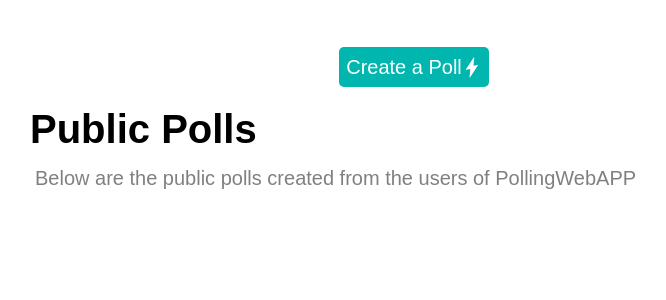
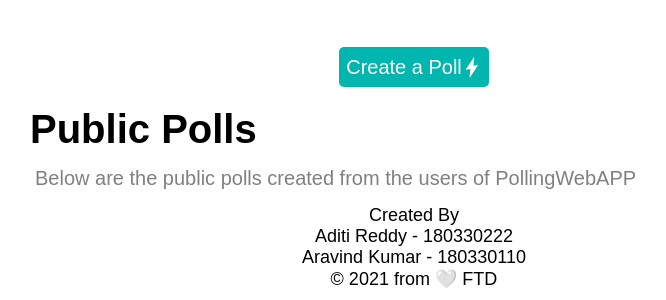
Before and after one commit to lmas3009/Polling-Web-Application, a Flask app: template templates/index.html in a window 1280 px wide. Shown: the part 603-903 px from the top of the page, without its empty margins (226-892 px from the left). Before the commit the page ends 792 px from the top, so only its background shows below. Run offline with Flask 2, Linux system fonts and the light colour scheme; the template is opened without the code that fills it, so the values that code supplies are empty; some web fonts are replaced.

Commit message:
final edit

```diff
--- a/templates/index.html
+++ b/templates/index.html
@@ -6,6 +6,21 @@
     <meta name="viewport" content="width=device-width, initial-scale=1.0">
     <title>Polling Web Application</title>
     <link rel="stylesheet" href="{{ url_for('static', filename='css/index_file.css') }}">
+    <style>
+        .footer {
+            width: 100%;
+            display: -ms-grid;
+            display: grid;
+            place-items: center;
+            margin-top: 10px;
+            margin-bottom: 10px;
+        }
+
+        .footer p {
+            font-size: 18px;
+            text-align: center;
+        }
+    </style>
 </head>
 <body>
     <div class="header" style="background-color: {{color}}">
@@ -96,6 +111,10 @@
         </div>
     </div>
 
+    <div class="footer">
+        <p>Created By <br> Aditi Reddy - 180330222 <br> Aravind Kumar - 180330110 <br> &copy; 2021 from 🤍 FTD</p>
+    </div>
+
 
 
 </body>
```
